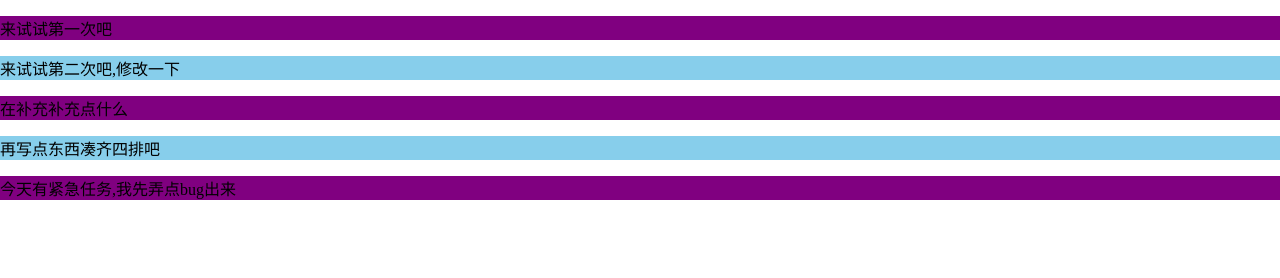
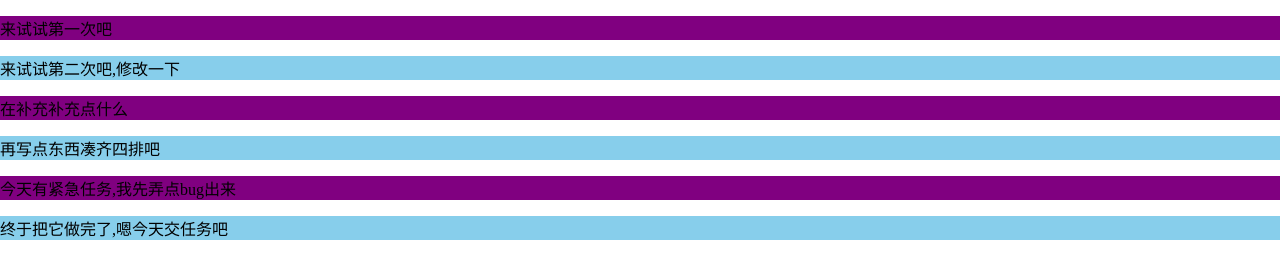
Before and after one commit to fengyucheng/ceshi_Repository01, a plain HTML site: page index.html in a window 1280 px wide. Drawn offline with Linux system fonts and the light colour scheme.

```diff
--- a/index.html
+++ b/index.html
@@ -13,5 +13,6 @@
     <p>在补充补充点什么</p>
     <p>再写点东西凑齐四排吧</p>
     <p>今天有紧急任务,我先弄点bug出来</p>
+    <p>终于把它做完了,嗯今天交任务吧</p>
 </body>
 </html>
```
